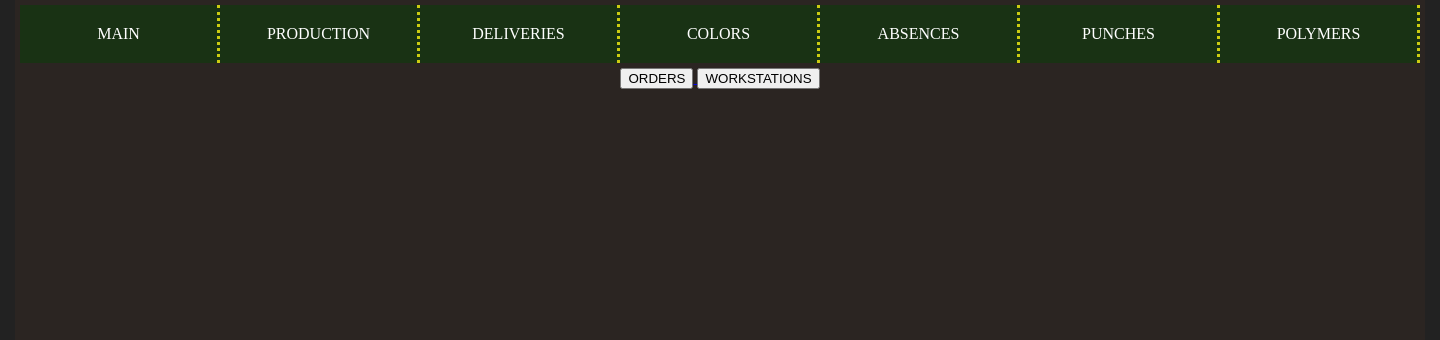
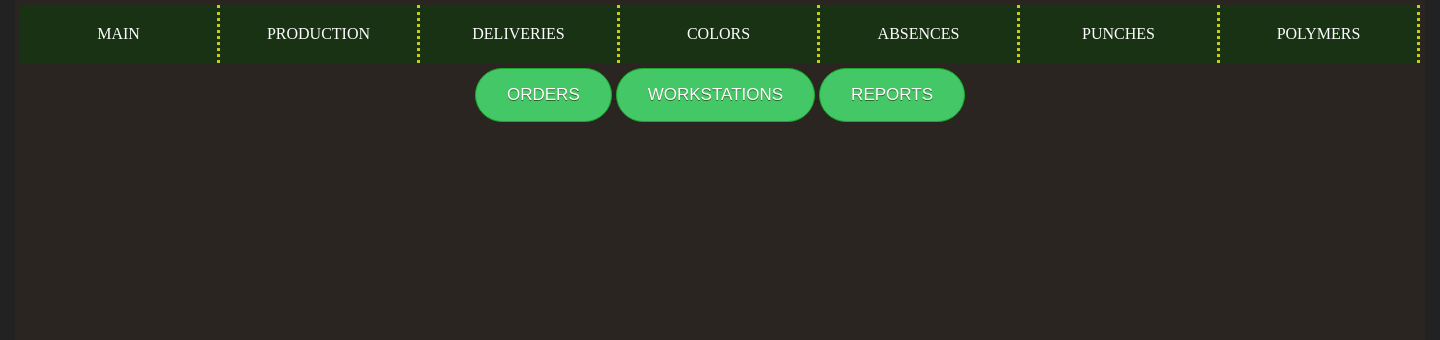
Before and after one commit to damianlapa/CardboardFactoryManager, a Django app: template paker/templates/production/production-menu.html in a window 1440 px wide. Shown: the part 149-489 px from the top of the page. Run offline with Django 3.2, Linux system fonts and the light colour scheme; the template is opened without the code that fills it, so the values that code supplies are empty; some libraries are stand-ins or nearby versions.

Commit message:
custom report

```diff
--- a/paker/templates/production/production-menu.html
+++ b/paker/templates/production/production-menu.html
@@ -3,13 +3,18 @@
 {% block content %}
 <div>
 <a href="{% url 'all-production-orders' %}">
-    <button>
+    <button class="productionButton">
         ORDERS
     </button>
 </a>
 <a href="{% url 'production-workstations' %}">
-    <button>
+    <button class="productionButton">
         WORKSTATIONS
+    </button>
+</a>
+<a href="{% url 'custom-report' %}">
+    <button class="productionButton">
+        REPORTS
     </button>
 </a>
 </div>
--- a/production/urls.py
+++ b/production/urls.py
@@ -37,3 +37,8 @@ urlpatterns += [
     path('station-efficiency/<int:year>/<int:month>/<int:station_id>/', WorkStationEfficiency.as_view(), name='station-efficiency'),
     path('station-efficiency-pdf/<int:year>/<int:month>/<int:station_id>/', StationEfficiencyPrintPDF.as_view(), name='station-efficiency-pdf'),
 ]
+
+# custom reports
+urlpatterns += [
+    path('custom-report/', CustomReport.as_view(), name='custom-report')
+]
--- a/warehousemanager/static/css/style.css
+++ b/warehousemanager/static/css/style.css
@@ -1247,3 +1247,24 @@ input.right:focus {
     background: white;
     color: black;
 }
+
+.productionButton {
+	background-color:#44c767;
+	border-radius:28px;
+	border:1px solid #18ab29;
+	display:inline-block;
+	cursor:pointer;
+	color:#ffffff;
+	font-family:Arial;
+	font-size:17px;
+	padding:16px 31px;
+	text-decoration:none;
+	text-shadow:0px 1px 0px #2f6627;
+}
+.productionButton:hover {
+	background-color:#5cbf2a;
+}
+.productionButton:active {
+	position:relative;
+	top:1px;
+}
```
Also changed, not shown: paker/templates/production/custom-report.html (added, +34 -0 lines), production/views.py (+24 -0 lines).
